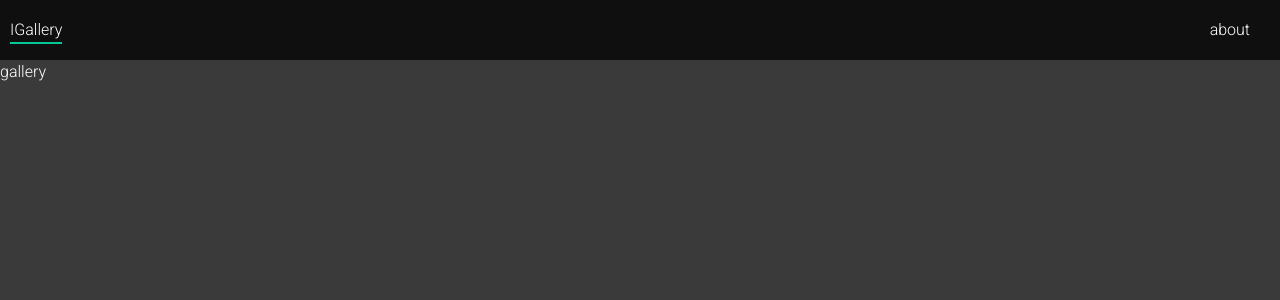
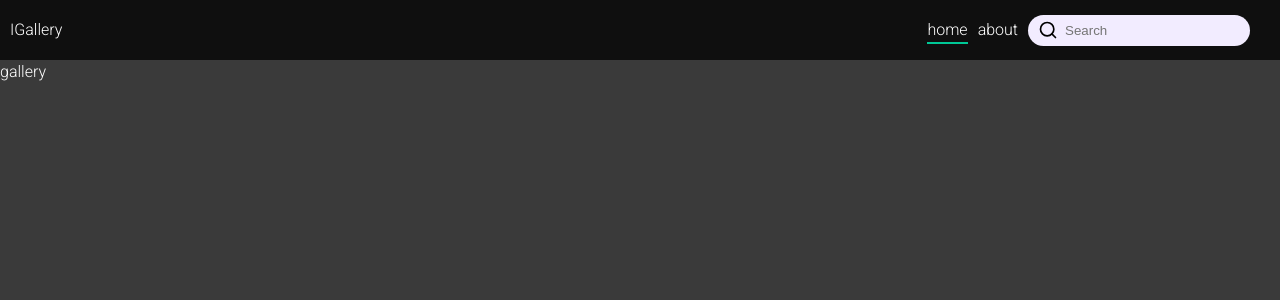
Before and after one commit to Persepha/image-gallery-frontend, a React (Create React App) app: page / in a window 1280 px wide. Shown: the top 300 px of the page. Built offline with nearby package versions, Linux system fonts and the light colour scheme.

Commit message:
Add SearchBar component

```diff
--- a/src/components/Navbar/index.tsx
+++ b/src/components/Navbar/index.tsx
@@ -1,9 +1,11 @@
 import { FC, useState } from "react";
 
-import classnames from "classnames";
+import { Link } from "react-router-dom";
+import cn from "classnames";
 
 import styles from "./Navbar.module.css";
 import { NavbarLink } from "./NavbarLink";
+import { SearchBar } from "../SearchBar";
 
 export const Navbar: FC = () => {
   const [navVisibility, setNavVisibility] = useState<boolean>(false);
@@ -13,12 +15,14 @@ export const Navbar: FC = () => {
   };
 
   return (
-    <header className={classnames(styles.primaryHeader, styles.row)}>
+    <header className={cn(styles.primaryHeader, styles.row)}>
       <div className={styles.logo}>
-        <NavbarLink toRoute="/">IGallery</NavbarLink>
+        <Link to="/" className={styles.navlinkText}>
+          IGallery
+        </Link>
       </div>
       <div
-        className={classnames(styles.burger, {
+        className={cn(styles.burger, {
           [styles.burgerActive]: navVisibility,
         })}
         aria-controls="primary-navigation"
@@ -32,10 +36,16 @@ export const Navbar: FC = () => {
         <ul
           id="primary-navigation"
           data-visible={navVisibility}
-          className={classnames(styles.primaryNavigation, styles.row)}
+          className={cn(styles.primaryNavigation, styles.row)}
         >
           <li>
+            <NavbarLink toRoute="/">home</NavbarLink>
+          </li>
+          <li>
             <NavbarLink toRoute="about">about</NavbarLink>
+          </li>
+          <li>
+            <SearchBar />
           </li>
         </ul>
       </nav>
--- /dev/null
+++ b/src/components/SearchBar/SearchBar.module.css
@@ -0,0 +1,29 @@
+.searchGroup {
+    display: flex;
+    align-items: center;
+    position: relative;
+}
+
+.input {
+    padding: 0.8rem 0.8rem 0.8rem 3.7rem;
+    width: 100%;
+    outline: none;
+    border: none;
+    overflow: hidden;
+    margin: 0;
+    border-radius: 45px;
+    transition: all 0.3s ease 0s;
+    background-color: var(--secondary-background-color);
+}
+
+.input:focus, input:hover {
+    box-shadow: 0 0 0 3px var(--accent-color)
+}
+
+.icon {
+    position: absolute;
+    left: 1rem;
+    width: 2rem;
+    height: 2rem;
+    fill: var(--secondary-background-color);
+}
--- /dev/null
+++ b/src/components/SearchBar/index.tsx
@@ -0,0 +1,26 @@
+import { FC } from "react";
+
+import styles from "./SearchBar.module.css";
+
+export const SearchBar: FC = () => {
+  return (
+    <div className={styles.searchGroup}>
+      <svg
+        className={styles.icon}
+        xmlns="http://www.w3.org/2000/svg"
+        width="48"
+        height="48"
+        viewBox="0 0 24 24"
+        fill="none"
+        stroke="#000000"
+        strokeWidth="2"
+        strokeLinecap="round"
+        strokeLinejoin="round"
+      >
+        <circle cx="11" cy="11" r="8"></circle>
+        <line x1="21" y1="21" x2="16.65" y2="16.65"></line>
+      </svg>
+      <input type="search" placeholder="Search" className={styles.input} />
+    </div>
+  );
+};
--- a/src/components/index.ts
+++ b/src/components/index.ts
@@ -1,2 +1,3 @@
 export * from "./Navbar";
 export * from "./NotFound";
+export * from "./SearchBar";
```
